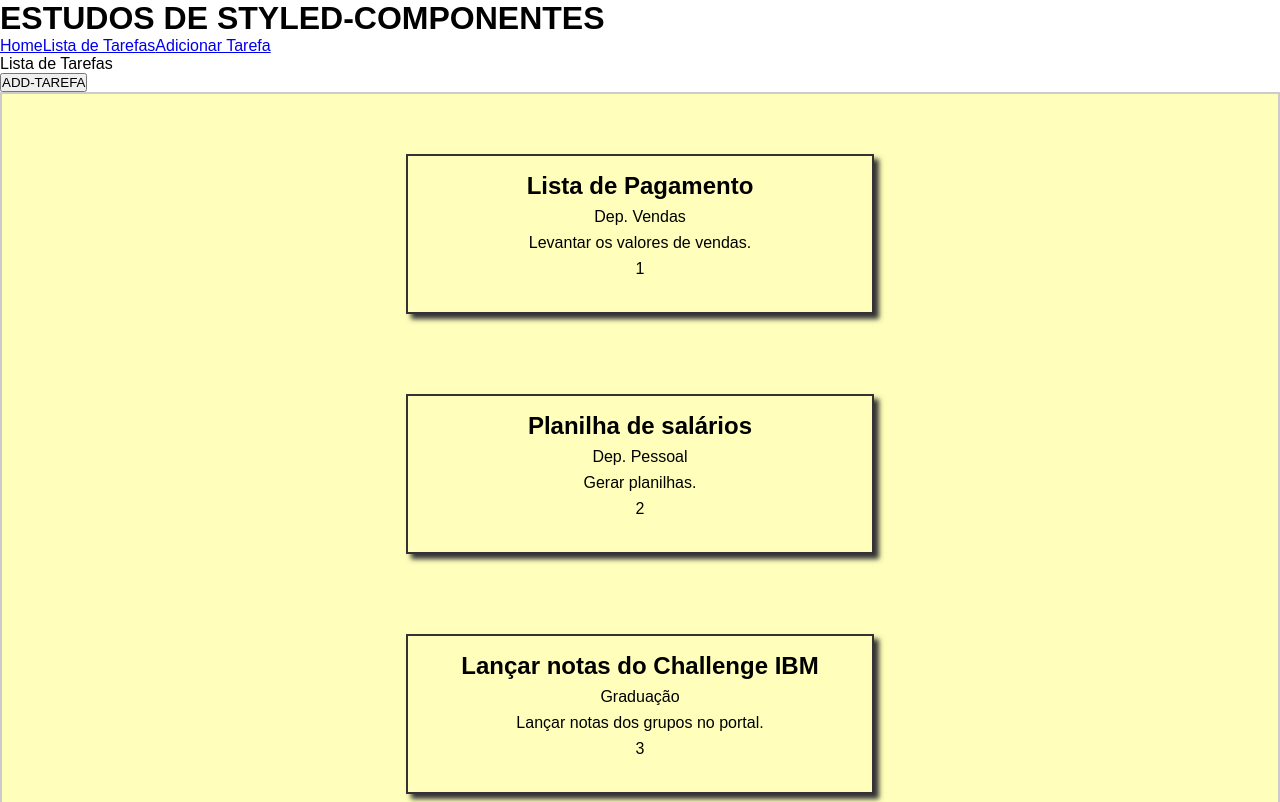
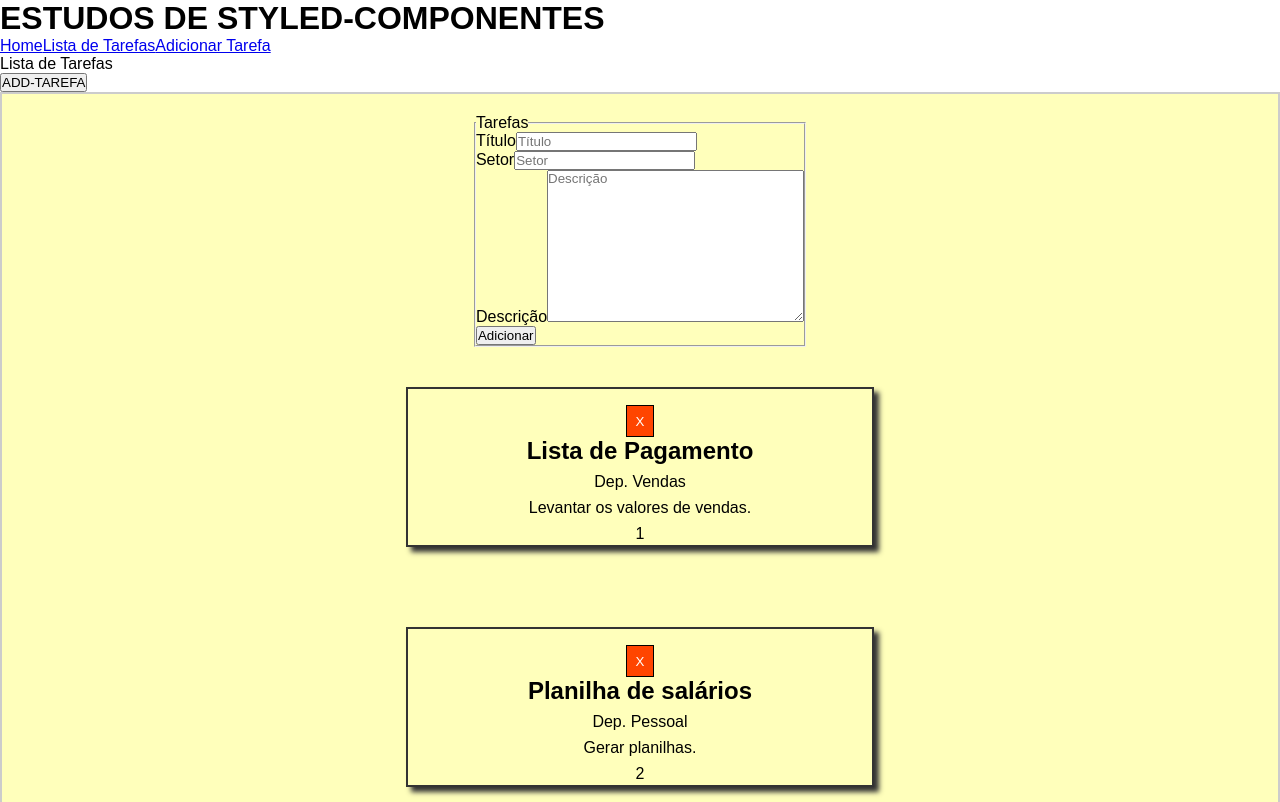
Before and after one commit to 1TDSPF-22/styled-app-react, a React (Create React App) app in the folder rm95246/react-aula7/: page /lt in a window 1280 px wide. Shown: the top 802 px of the page. Built offline with nearby package versions, Linux system fonts and the light colour scheme.

Commit message:
nova tarefa, button, props, useState, att do form

```diff
--- a/rm95246/react-aula7/src/components/FormTarefas.jsx
+++ b/rm95246/react-aula7/src/components/FormTarefas.jsx
@@ -3,26 +3,29 @@ import React from 'react'
 export default function FormTarefas(props){
     return(
         <div>
-            <form method="post">
+            <form method="post" onSubmit={props.adicionarNovaTarefa}>
+
                 <fieldset>
                     <legend>Tarefas</legend>
                     <div>
                         <label>Título</label>
-                        <input type="text" name="titulo" placeholder="Título" value="" />
+                        <input type="text" name="titulo" placeholder="Título" value={props.novaTarefa.titulo} onChange={props.digit}/>
                     </div>
                     <div>
                         <label>Setor</label>
-                        <input type="text" name="setor" placeholder="Setor" value="" />
+                        <input type="text" name="setor" placeholder="Setor" value={props.novaTarefa.setor} onChange={props.digit}/>
                     </div>
                     <div>
                         <label>Descrição</label>
-                        <textarea name="descricao" cols="30" rows="10 "placeholder="Descrição" value=""></textarea>
+                        <textarea name="descricao" cols="30" rows="10 "placeholder="Descrição" value={props.novaTarefa.descricao} onChange={props.digit}/>
                     </div>
                     <div>
                         <input type="submit" value="Adicionar" />
                     </div>
                 </fieldset>
+
             </form>
+
         </div>
     )
 }
--- a/rm95246/react-aula7/src/components/ListaTarefas.jsx
+++ b/rm95246/react-aula7/src/components/ListaTarefas.jsx
@@ -1,17 +1,7 @@
 import React, { useState } from 'react';
 import Tarefa from './Tarefa';
-import styled from 'styled-components';
-
-const DivLista = styled.div`
-    width: 100%;
-    min-height: 85vh;
-    background-color: #ffb;
-    padding: 20px;
-    border: 2px solid #ccc;
-    display: flex; flex-wrap: wrap;
-    justify-content: space-around;
-`
-
+import { DivLista } from '../style/styled'
+import FormTarefas from './FormTarefas';
 
 export default function ListaTarefas(){
 
@@ -33,15 +23,27 @@ export default function ListaTarefas(){
         },
     ])
 
+    const[nTarefa, setNTarefa] = useState({"titulo" : "", "setor" : "", "descricao" : ""})
+
     //Criando uma função para adicionar tarefas
-    const addTarefa = ()=>{
-        const novaTarefa = {
-            titulo: "Planilha de notas",
-            setor: "Graduação",
-            descricao: "Lançar notas dos exercícios.",
+    const addTarefa = (e)=>{
+        e.preventDefault()
+        setNTarefa({"titulo" : "", "setor" : "", "descricao" : ""})
+        setTarefa([...tarefa, nTarefa])
+    }
+
+    const captura = (e)=>{
+        e.preventDefault()
+
+        const{name, value} = e.target
+
+        if(name === "titulo"){
+            setNTarefa({"titulo" : value, "setor" : nTarefa.setor, "descricao" : nTarefa.descricao})
+        }else if(name === "setor"){
+            setNTarefa({"titulo" : nTarefa.titulo, "setor" : value, "descricao" : nTarefa.descricao})
+        }else if(name === "descricao"){
+            setNTarefa({"titulo" : nTarefa.titulo, "setor" : nTarefa.setor, "descricao" : value})
         }
-
-        setTarefa([...tarefa, novaTarefa])
     }
 
     return(
@@ -52,6 +54,13 @@ export default function ListaTarefas(){
                 <button onClick={addTarefa}>ADD-TAREFA</button>
             </div>
             <DivLista>
+
+                <FormTarefas
+                    digit={captura}
+                    novaTarefa={nTarefa}
+                    adicionarNovaTarefa={addTarefa}
+                />
+
                 {tarefa.map((t,i)=>
                 <Tarefa
                     key={i}
--- a/rm95246/react-aula7/src/components/Tarefa.jsx
+++ b/rm95246/react-aula7/src/components/Tarefa.jsx
@@ -1,25 +1,11 @@
 import React from 'react';
-import styled from 'styled-components';
-
-//Criando um módulo
-const DivTarefa = styled.div`
-    background-color : #ffb;
-    border : 2px solid #333;
-    box-shadow : 5px 5px 5px #333;
-    padding: 2vh 2vw;
-    text-align:center;
-    width:50vw;
-    height:20vh;
-    margin:5vh 30vw;
-    h2,p{
-            padding-bottom:1vh
-        }
-`
+import { BotaoFechar, DivTarefa } from '../style/styled'
 
 export default function Tarefa(props){
     return(
 
         <DivTarefa>
+            <BotaoFechar>X</BotaoFechar>
             <h2>{props.titulo}</h2>
             <p>{props.setor}</p>
             <p>{props.descricao}</p>
--- /dev/null
+++ b/rm95246/react-aula7/src/style/styled.js
@@ -0,0 +1,38 @@
+import styled from "styled-components"
+
+export const DivLista = styled.div`
+    width: 100%;
+    min-height: 85vh;
+    background-color: #ffb;
+    padding: 20px;
+    border: 2px solid #ccc;
+    display: flex; flex-wrap: wrap;
+    justify-content: space-around;
+`
+
+//Criando um módulo
+export const DivTarefa = styled.div`
+    background-color : #ffb;
+    border : 2px solid #333;
+    box-shadow : 5px 5px 5px #333;
+    padding: 2vh 2vw;
+    text-align:center;
+    width:50vw;
+    height:20vh;
+    margin:5vh 30vw;
+    h2,p{
+            padding-bottom:1vh
+        }
+`
+export const BotaoFechar = styled.button`
+    max-width: 4vw;
+    max-height: 4vh;
+    color: #fff;
+    background-color: orangered;
+    border: 1px solid #000000;
+    padding: 2%;
+
+    &:hover{
+        background-color: red;
+    }
+`
```
